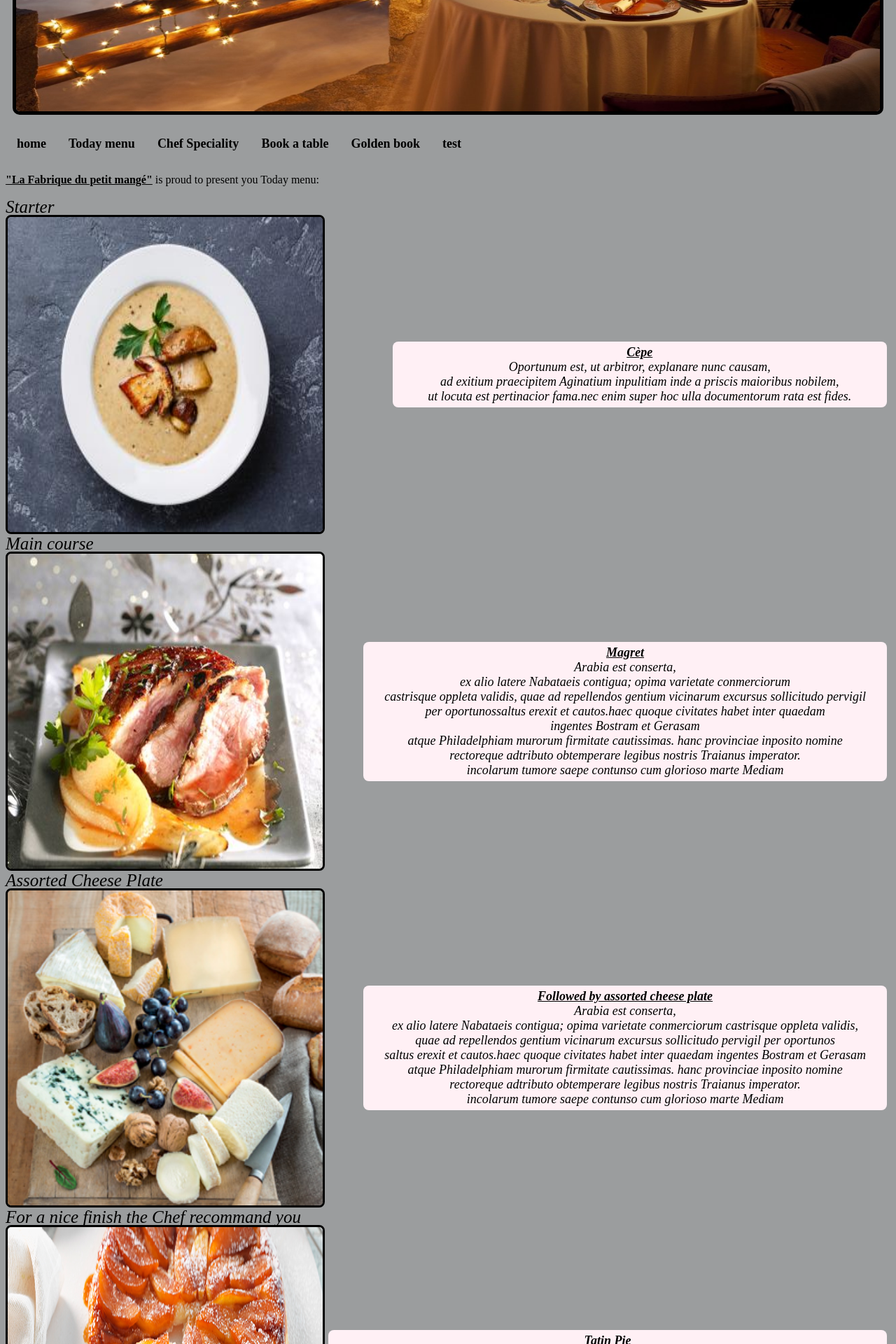
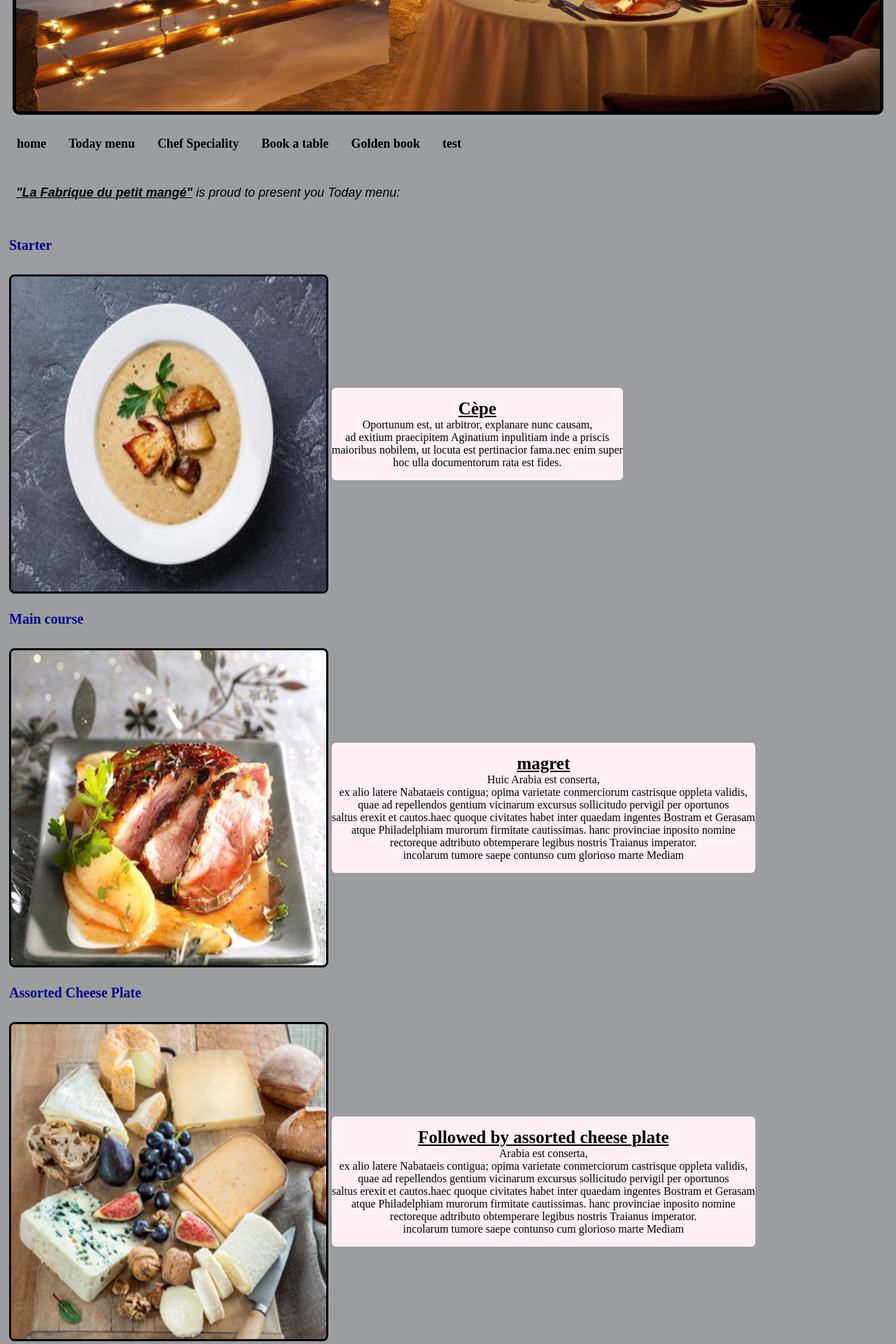
Before and after one commit to Greg981/CuisineInterne, a PHP site: page /today_menu.html in a window 1280 px wide. Shown: the part 443-2363 px from the top of the page at 70% size. Run offline with PHP 8.4, Linux system fonts and the light colour scheme.

Commit message:
Ajout des fichiers du projet 23sept

```diff
--- a/lafabriquedupetitmange.css
+++ b/lafabriquedupetitmange.css
@@ -48,6 +48,12 @@ section, .section2, .section1{
     padding: 18px 0 18px 0;
     margin: 0 0 10px 0;
 }
+.chef1 {
+    font-size: 20px;
+    color: darkblue;
+    margin: 0 0 10px 0;
+}
+
 h1, h2 span {
     border: 4px solid darkblue;
     padding: 10px;
@@ -66,47 +72,51 @@ h1, h2 span {
 }
     /* contenant photo restau end*/
 
-    /*** test
-.* {
-  box-sizing: border-box;
+    /* menu image start*/
+
+.menu img{
+    height: 450px;
+    width:  450px;
+    border-radius: 8px;
+    }
+     /* menu image end*/
+/* mise en page menu start */
+
+.boitetext{
+    display: flex;
+    background-color:lavenderblush;
+    justify-content: center;
+    align-items: center;
+    margin: 5px;
+    text-align:center;
+    border-radius: 6px;
 }
 
+.boite{
+    display: flex;
+    align-items: center;
+    margin: 5px;
+    border-radius: 10px;
+      }
 
-/* Float four columns side by side */  /* grid-container*/
-.column {
-    float: left;
-    width: 50%;
-    padding: 0 5px;
-  }
+.fix-both{
+    align-items: flex-end;
+    font-size: 20px;
+    color: darkblue;
+}
 
-  .row {margin: 0 -5px;}
+.titrerecette{
+    font-weight: bold;
+    font-size: 25px;
+    text-decoration: underline;
 
-  /* Clear floats after the columns */
-  .row:after {
-    content: "";
-    display: table;
-    clear: both;
-  }
+}
 
-  /* Responsive columns */
-  @media screen and (max-width: 600px) {
-    .column {
-      width: 100%;
-      display: block;
-      margin-bottom: 10px;
-    }
-  }
+    /* mise en page menu end */
 
-  /* Style the counter cards */
-  .card {
-    box-shadow: 0 4px 8px 0 rgba(0, 0, 0, 0.2);
-    padding: 16px;
-    text-align: center;
-    background-color: #444;
-    color: white;
-  }
 
-  .fa {font-size:20px;}
+
+
 
     /* menu deroulant start */
 
@@ -132,46 +142,8 @@ li a:hover {
     background-color: darkgrey;
 }
     /* menu deroulant end */
+/***
 
-/* grid-container Starter start*/
-.grid-test{
-    display: grid;
-    grid-template-columns: auto auto;
-    grid-template-rows: 25px 456px;
-    grid-template-areas:
-    "titre titre "
-    "image  texte ";
-    height: auto;
-    width: auto;
-    }
-
-    /*grid-item*/
-
-    .monTitreTest{
-      grid-area: titre;
-      font-size: 25px;
-      font-style: italic;
-      font-weight: lighter;
-
-    }
-
-    .imageContenant{
-      grid-area: image;
-      object-fit: contain;
-    }
-
-    .textContenant{
-      grid-area: texte;
-      text-align: center;
-      margin: 5px;
-      padding: 5px;
-      align-self: center;
-      background-color: lavenderblush;
-      font-size: 18px;
-      font-style: italic;
-      border-radius: 8px;
-    }
-/* grid Starter end*/
 
 /* section copyright start*/
    .copyright {
@@ -184,21 +156,13 @@ li a:hover {
 
 
 
-    /* menu image start*/
-
-.menu img{
-    height: 450px;
-    width:  450px;
-    border-radius: 8px;
-}
- /* menu image end*/
 
 
 
 
 
     /**contact form section start**/
-
+/*****
 form {
     text-align: center;
     margin-top: 0;
@@ -232,7 +196,7 @@ input, textarea, select {
     outline: none;
 }
 .face {
-    transform: scale(0.4);
+    transform: scale(0.6);
     margin: 0 auto;
     display: block;
     margin-top: -35px;
--- a/lafabriquedupetitmange.html
+++ b/lafabriquedupetitmange.html
@@ -32,7 +32,7 @@
                     <li><a href="chef_speciality.html">Chef Speciality</a></li>
                     <li><a href="book_a_table.html">Book a table</a></li>
                     <li><a href="golden_book.html">Golden book </a></li>
-                    <li><a href="test.html">test</a></li>
+                    <li><a href="testphp.php">test</a></li>
                     <li><a href="modif-grid.html">testgrid</a></li>
                 </ul>
 
--- a/today_menu.html
+++ b/today_menu.html
@@ -4,8 +4,9 @@
             <meta charset="UTF-8">
             <meta name="viewport" content="width=device-width, initial-scale=1.0">
             <meta http-equip="X-UA-Compatible" content="ie=edge">
+            <link href="lafabriquedupetitmange.css" rel="stylesheet">
             <title>la fabrique du petit mange</title>
-            <link href="lafabriquedupetitmange.css" rel="stylesheet">
+
         </head>
 
 
@@ -43,53 +44,58 @@
         <!-- navigation bar section end-->
 
          <!-- phrase accueil menu start -->
-        <section2>
+        <div class= "section2">
              <p><strong><ins>"La Fabrique du petit mangé"</strong></ins> is proud to present you Today menu:</p>
-        </section2>
+        </div>
         <!-- phrase accueil menu end -->
 
 
+                            <!--Starter start-->
         <div class="menu img">
+                            <h2 class="chef1"><div class="boite fix-both"><p><strong>Starter</strong></p></div></h2>
+                            <div class="boite"><img  src="photo/veloute_de_cepe.jpg" border="3px">
 
-                            <!--Starter start-->
-
-                            <div class="grid-test">
-                                    <div class="test-item monTitreTest">Starter</div>
-                                    <div class="test-item imageContenant"><img src="photo/veloute_de_cepe.jpg" border="3px"></div>
-                                    <div class="test-item textContenant"><u><strong>Cèpe</strong></u></br>
+                                <div class="boitetext">
+                                    <p>
+                                     <span class="titrerecette">Cèpe</span><br>
                                         Oportunum est, ut arbitror, explanare nunc causam,</br>
-                                            ad exitium praecipitem Aginatium inpulitiam inde a priscis maioribus nobilem,</br>
-                                            ut locuta est pertinacior fama.nec enim super hoc ulla documentorum rata est fides.</br>
+                                        ad exitium praecipitem Aginatium inpulitiam inde a priscis</br> maioribus nobilem,
+                                        ut locuta est pertinacior fama.nec enim super</br> hoc ulla documentorum rata est fides.
+                                    </p>
                                 </div>
                             </div>
+        </div>
+                        <!--Starter end-->
+        <!--Main course start-->
+    <div class="menu img">
+                <h2 class="chef1"><div class="boite fix-both"><p><strong>Main course</strong></p></div></h2>
+                <div class="boite"><img  src="photo/magret_de_canard_au_miel_et_aux_poires.jpg" border="3px">
 
-                            <!--Starter end-->
-
-                            <!--Main course start-->
-
-                            <div class="grid-test">
-                                    <div class="test-item monTitreTest">Main course</div>
-                                    <div class="test-item imageContenant"><img src="photo/magret_de_canard_au_miel_et_aux_poires.jpg" border="3px"></div>
-                                    <div class="test-item textContenant"><u><strong>Magret</strong></u></br>
-                                        Arabia est conserta,</br>
-                                        ex alio latere Nabataeis contigua; opima varietate conmerciorum </br>
-                                        castrisque oppleta validis,
-                                        quae ad repellendos gentium vicinarum excursus sollicitudo pervigil</br>
-                                        per oportunossaltus erexit et cautos.haec quoque civitates habet inter quaedam</br>
-                                        ingentes Bostram et Gerasam</br>
+        <div class="boitetext">
+        <p>
+         <span class="titrerecette">magret</span><br>
+         Huic Arabia est conserta,</br>
+         ex alio latere Nabataeis contigua; opima varietate conmerciorum castrisque oppleta validis,</br>
+         quae ad repellendos gentium vicinarum excursus sollicitudo pervigil per oportunos</br>
+         saltus erexit et cautos.haec quoque civitates habet inter quaedam ingentes Bostram et Gerasam</br>
          atque Philadelphiam murorum firmitate cautissimas. hanc provinciae inposito nomine</br>
          rectoreque adtributo obtemperare legibus nostris Traianus imperator.</br>
          incolarum tumore saepe contunso cum glorioso marte Mediam
+        </p>
+        </div>
+
         </div>
     </div>
 <!--Main course end-->
 
+<!--Cheese plate start-->
+<div class="menu img">
+    <h2 class="chef1"><div class="boite fix-both"><p><strong>Assorted Cheese Plate</strong></p></div></h2>
+    <div class="boite"><img  src="photo/plateau_fromage.jpg" border="3px">
 
-                            <!--Cheese plate start-->
-                            <div class="grid-test">
-                                    <div class="test-item monTitreTest">Assorted Cheese Plate</div>
-                                    <div class="test-item imageContenant"><img src="photo/plateau_fromage.jpg" border="3px"></div>
-                                    <div class="test-item textContenant"><u><strong>Followed by assorted cheese plate</strong></u></br>
+        <div class="boitetext">
+            <p>
+            <span class="titrerecette">Followed by assorted cheese plate</span><br>
             Arabia est conserta,</br>
             ex alio latere Nabataeis contigua; opima varietate conmerciorum castrisque oppleta validis,</br>
             quae ad repellendos gentium vicinarum excursus sollicitudo pervigil per oportunos</br>
@@ -97,24 +103,32 @@
             atque Philadelphiam murorum firmitate cautissimas. hanc provinciae inposito nomine</br>
             rectoreque adtributo obtemperare legibus nostris Traianus imperator.</br>
             incolarum tumore saepe contunso cum glorioso marte Mediam
+
         </div>
-
+    </div>
  </div>
 <!--Cheese plate end-->
 
 <!--Dessert start-->
-                            <div class="grid-test">
-                                    <div class="test-item monTitreTest">For a nice finish the Chef recommand you</div>
-                                    <div class="test-item imageContenant"><img src="photo/tatin.jpg" border="3px"></div>
-                                    <div class="test-item textContenant"><u><strong>Tatin Pie</strong></u></br>
+<div class="menu img">
+    <h2 class="chef1"><div class="boite fix-both"><p><strong>For a nice finish the Chef recommand you</strong></p></div></h2>
+    <div class="boite"><img  src="photo/tatin.jpg" border="3px">
+
+        <div class="boitetext">
+            <p>
+            <span class="titrerecette">Tatin Pie</span><br>
             Omne partiendo non de rerum quae est iudicia concludaturque de distinguantur philosophiae.</br>
             Dicitur philosophiae ponit ac modo captiosa rerum veri iudicia ac quaerendi non tradit quae ratio ac disserendi.</br>
             Definitiones iudicia disserendi si philosophiae ac dividendo captiosa via docet rerum definitiones probatum logikh,</br>
             dividendo ratio altera videtur ac philosophiae non.
+
+        </div>
     </div>
 </div>
 <!--Dessert end-->
-            </div>
+
+
+
 
 
                     <div class="copyright">
```
Also changed, not shown: book_a_table.html (+60 -0 lines), chef_speciality.html (+119 -1 lines), golden_book.html (+0 -18 lines), today_menu.css (+35 -3 lines). Lines whose indentation alone changed are shown as unchanged.
